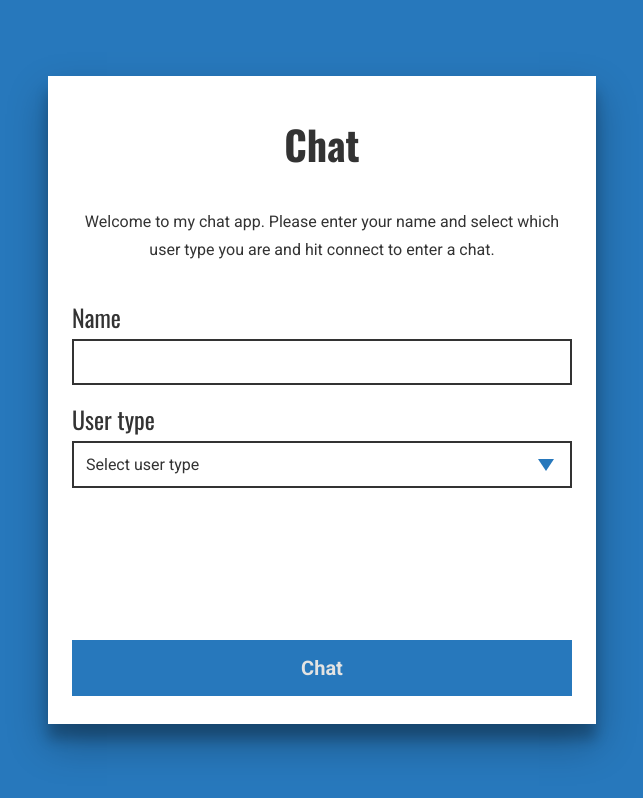
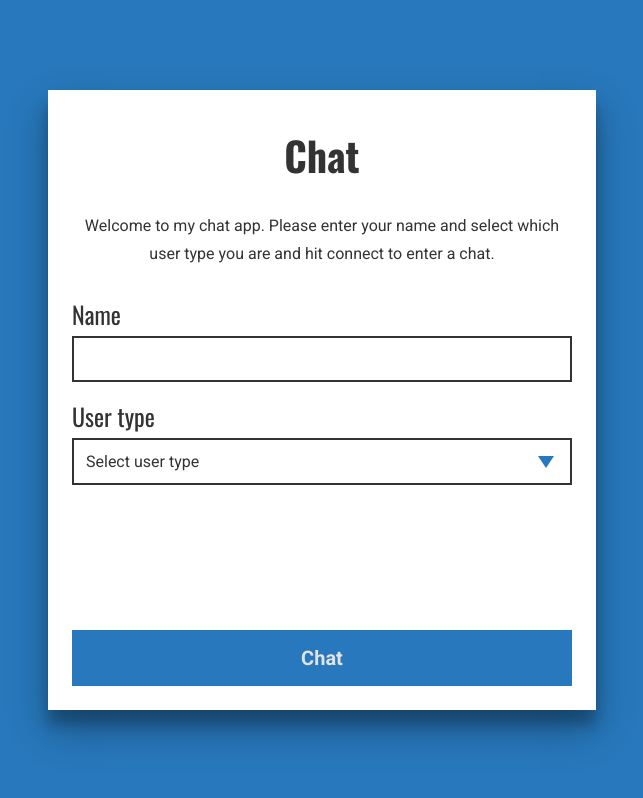
Before and after one commit to mpeck99/chat-app, a Vue app: page / in a window 1280 px wide. Shown: the whole page, without its empty margins (318-961 px from the left). Built offline with nearby package versions, Linux system fonts and the light colour scheme.

Commit message:
palying with some height

```diff
--- a/src/App.vue
+++ b/src/App.vue
@@ -62,7 +62,7 @@ p, ul, ol, a, input, select, .btn, .form-control {
   max-width: 500px;
   width: 100%;
 
-  min-height: 75%;
+  max-height: 95%;
 
   display: flex;
   flex-direction: column;
```
